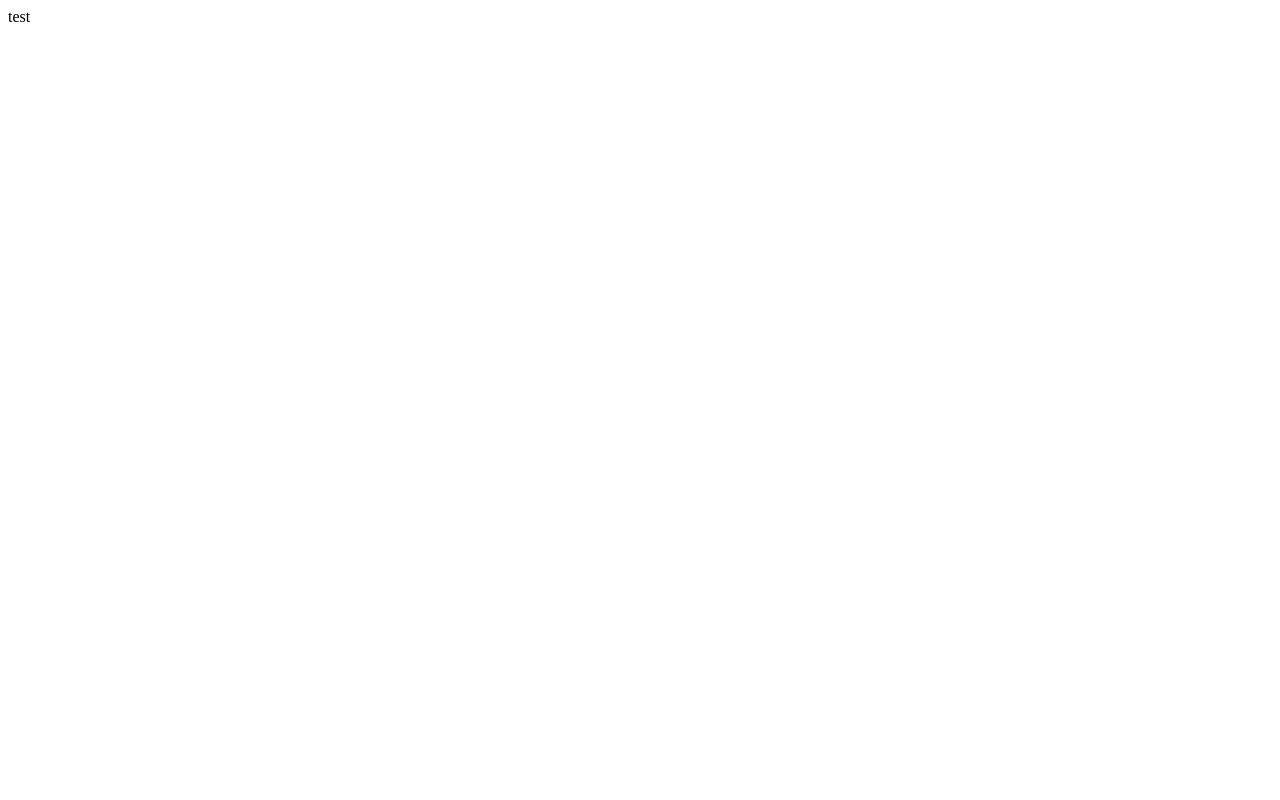
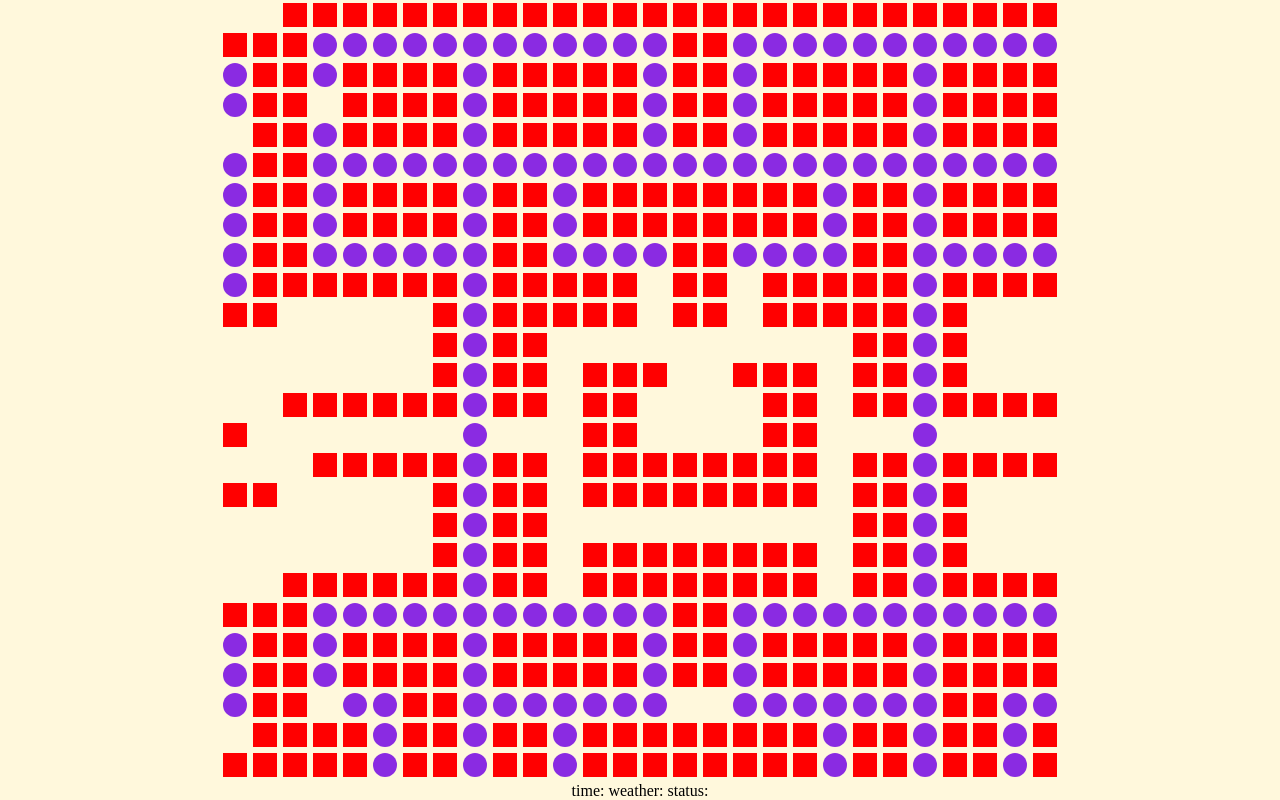
Before and after one commit to devstackq/becoder, a plain HTML site: page client/index.html in a window 1280 px wide. Drawn offline with Linux system fonts and the light colour scheme.

Commit message:
start paint map

```diff
--- a/client/index.html
+++ b/client/index.html
@@ -1,13 +1,17 @@
 <!DOCTYPE html>
 <html lang="en">
+
 <head>
     <meta charset="UTF-8">
     <meta http-equiv="X-UA-Compatible" content="IE=edge">
+    <link rel="stylesheet" href="./statics/css/style.css">
     <meta name="viewport" content="width=device-width, initial-scale=1.0">
     <title>BeCoder! Smart Office</title>
 </head>
+
 <body>
-    test
-    <script src="./main.js"></script>
+    <div id='app'></div>
 </body>
+<script type="module" src='./statics/js/route.js'> </script>
+
 </html>
--- a/client/main.js
+++ /dev/null
@@ -1 +0,0 @@
-console.log('js active')
--- /dev/null
+++ b/client/statics/css/style.css
@@ -0,0 +1,51 @@
+body {
+    overflow: hidden;
+    padding: 0;
+    margin: 0;
+    background:cornsilk;
+    box-sizing: border-box;
+}
+
+#app {
+    width: 100vw;
+    height: 100vh;
+    display: flex;
+    justify-content: center;
+    align-items: center;
+    flex-direction: column;
+}
+.grid {
+    justify-content: center;
+    display: grid;
+    overflow: hidden;
+    position: relative;
+}
+.wall {
+    background-color: red;
+    position: absolute;
+    left: 10%;
+    top: 10%;
+    width: 80%;
+    height: 80%;
+
+}
+
+.box {
+    text-align: center;
+    position: relative;
+}
+.coin {
+    position: absolute;
+    left: 10%;
+    top: 10%;
+    width: 80%;
+    height: 80%;
+    /* background-image: url("./assets/corona.png"); */
+    border-radius: 50%;
+    background-color: blueviolet;
+    background-repeat: no-repeat;
+    will-change: opacity;
+    background-position: center;
+    background-repeat: no-repeat;
+    background-size: contain;
+}
--- /dev/null
+++ b/client/statics/js/components/Place.js
@@ -0,0 +1,428 @@
+export default class {
+    constructor(params) {
+        this.params = params;
+    }
+
+    setTitle(title) {
+        document.title = title;
+    }
+
+    init() {
+        const URL = "http://localhost:8888";
+
+        // const worker = {}
+
+        const directsX = ["left", "right"];
+        const directsY = ["up", "down"];
+        let killTimer = null;
+
+
+        //keys state, l/r/u/d
+        const keys = {
+            KeyA: false,
+            KeyD: false,
+            KeyW: false,
+            KeyS: false,
+            restart: false,
+            death: false,
+            x: 0,
+            y:0
+        };
+
+        let rafId = 0;
+
+        //manage dom elems - coin opacity
+        const mapItemsInDom = [];
+        //for dumping props object, add pacamn & ghost Dom objects
+        const obj = {};
+        //clear interval - when temeout 10sec
+        let interval;
+
+        const props = {
+            x: "", // for grid row - first render items in Dom - set grid style
+            y: "",
+            h: 31, // height borad, count Y
+            size: 28,
+            inPlay: false, // play state
+            time: {
+                sec: 0,
+                min: 0,
+            },
+            skip: false,
+            sceneType: "",
+            mainMenu: true,
+        };
+
+        //unit objects - for manipualte game
+        const persons = {
+            alien: {
+                posX: 450,
+                posY: 420,
+                basePos: 407,
+                direct: "up",
+            },
+
+            worker: {
+                role: "",
+                message: "",
+                direct: "up",
+                posX: 425,
+                posY: 695,
+                basePos: 658,
+                transX: "",
+                indexMap: 0,
+                life: 5,
+                score: 0,
+                countCoin: 0,
+                canKill: false,
+                pause: false,
+                lastIndex: 0
+            },
+            devices: {
+                lights: [],//position light
+                heatings: [],
+                accessByFace: []
+            }
+        };
+
+        const mapGame = [
+            1, 1, 1, 1, 1, 1, 1, 1, 1, 1, 1, 1, 1, 1, 1, 1, 1, 1, 1, 1, 1, 1, 1, 1,
+            1, 1, 1, 1, 1, 0, 0, 0, 0, 0, 0, 0, 0, 0, 0, 0, 0, 1, 1, 0, 0, 0, 0, 0,
+            0, 0, 0, 0, 0, 0, 0, 1, 1, 0, 1, 1, 1, 1, 0, 1, 1, 1, 1, 1, 0, 1, 1, 0,
+            1, 1, 1, 1, 1, 0, 1, 1, 1, 1, 0, 1, 1, 4, 1, 1, 1, 1, 0, 1, 1, 1, 1, 1,
+            0, 1, 1, 0, 1, 1, 1, 1, 1, 0, 1, 1, 1, 1, 4, 1, 1, 0, 1, 1, 1, 1, 0, 1,
+            1, 1, 1, 1, 0, 1, 1, 0, 1, 1, 1, 1, 1, 0, 1, 1, 1, 1, 0, 1, 1, 0, 0, 0,
+            0, 0, 0, 0, 0, 0, 0, 0, 0, 0, 0, 0, 0, 0, 0, 0, 0, 0, 0, 0, 0, 0, 0, 1,
+            1, 0, 1, 1, 1, 1, 0, 1, 1, 0, 1, 1, 1, 1, 1, 1, 1, 1, 0, 1, 1, 0, 1, 1,
+            1, 1, 0, 1, 1, 0, 1, 1, 1, 1, 0, 1, 1, 0, 1, 1, 1, 1, 1, 1, 1, 1, 0, 1,
+            1, 0, 1, 1, 1, 1, 0, 1, 1, 0, 0, 0, 0, 0, 0, 1, 1, 0, 0, 0, 0, 1, 1, 0,
+            0, 0, 0, 1, 1, 0, 0, 0, 0, 0, 0, 1, 1, 1, 1, 1, 1, 1, 0, 1, 1, 1, 1, 1,
+            9, 1, 1, 9, 1, 1, 1, 1, 1, 0, 1, 1, 1, 1, 1, 1, 3, 3, 3, 3, 3, 1, 0, 1,
+            1, 1, 1, 1, 9, 1, 1, 9, 1, 1, 1, 1, 1, 0, 1, 3, 3, 3, 3, 3, 3, 3, 3, 3,
+            3, 1, 0, 1, 1, 9, 9, 9, 9, 9, 9, 9, 9, 9, 9, 1, 1, 0, 1, 3, 3, 3, 3, 3,
+            3, 3, 3, 3, 3, 1, 0, 1, 1, 9, 1, 1, 1, 6, 6, 1, 1, 1, 9, 1, 1, 0, 1, 3,
+            3, 3, 3, 3, 1, 1, 1, 1, 1, 1, 0, 1, 1, 9, 1, 1, 9, 9, 9, 9, 1, 1, 9, 1,
+            1, 0, 1, 1, 1, 1, 1, 8, 9, 9, 9, 9, 9, 9, 0, 9, 9, 9, 1, 1, 2, 2, 2, 2,
+            1, 1, 9, 9, 9, 0, 9, 9, 9, 9, 9, 9, 8, 1, 1, 1, 1, 1, 0, 1, 1, 9, 1, 1,
+            1, 1, 1, 1, 1, 1, 9, 1, 1, 0, 1, 1, 1, 1, 1, 1, 3, 3, 3, 3, 3, 1, 0, 1,
+            1, 9, 1, 1, 1, 1, 1, 1, 1, 1, 9, 1, 1, 0, 1, 3, 3, 3, 3, 3, 3, 3, 3, 3,
+            3, 1, 0, 1, 1, 9, 9, 9, 9, 9, 9, 9, 9, 9, 9, 1, 1, 0, 1, 3, 3, 3, 3, 3,
+            3, 3, 3, 3, 3, 1, 0, 1, 1, 9, 1, 1, 1, 1, 1, 1, 1, 1, 9, 1, 1, 0, 1, 3,
+            3, 3, 3, 3, 1, 1, 1, 1, 1, 1, 0, 1, 1, 9, 1, 1, 1, 1, 1, 1, 1, 1, 9, 1,
+            1, 0, 1, 1, 1, 1, 1, 1, 1, 0, 0, 0, 0, 0, 0, 0, 0, 0, 0, 0, 0, 1, 1, 0,
+            0, 0, 0, 0, 0, 0, 0, 0, 0, 0, 0, 1, 1, 0, 1, 1, 1, 1, 0, 1, 1, 1, 1, 1,
+            0, 1, 1, 0, 1, 1, 1, 1, 1, 0, 1, 1, 1, 1, 0, 1, 1, 0, 1, 1, 1, 1, 0, 1,
+            1, 1, 1, 1, 0, 1, 1, 0, 1, 1, 1, 1, 1, 0, 1, 1, 1, 1, 0, 1, 1, 4, 0, 0,
+            1, 1, 0, 0, 0, 0, 0, 0, 0, 9, 9, 0, 0, 0, 0, 0, 0, 0, 1, 1, 0, 0, 4, 1,
+            1, 1, 1, 0, 1, 1, 0, 1, 1, 0, 1, 1, 1, 1, 1, 1, 1, 1, 0, 1, 1, 0, 1, 1,
+            0, 1, 1, 1, 1, 1, 1, 0, 1, 1, 0, 1, 1, 0, 1, 1, 1, 1, 1, 1, 1, 1, 0, 1,
+            1, 0, 1, 1, 0, 1, 1, 1, 1, 0, 0, 0, 0, 0, 0, 1, 1, 0, 0, 0, 0, 1, 1, 0,
+            0, 0, 0, 1, 1, 0, 0, 0, 0, 0, 0, 1, 1, 0, 1, 1, 1, 1, 1, 1, 1, 1, 1, 1,
+            0, 1, 1, 0, 1, 1, 1, 1, 1, 1, 1, 1, 1, 1, 0, 1, 1, 0, 1, 1, 1, 1, 1, 1,
+            1, 1, 1, 1, 0, 1, 1, 0, 1, 1, 1, 1, 1, 1, 1, 1, 1, 1, 0, 1, 1, 0, 0, 0,
+            0, 0, 0, 0, 0, 0, 0, 0, 0, 0, 0, 0, 0, 0, 0, 0, 0, 0, 0, 0, 0, 0, 0, 1,
+            1, 1, 1, 1, 1, 1, 1, 1, 1, 1, 1, 1, 1, 1, 1, 1, 1, 1, 1, 1, 1, 1, 1, 1,
+            1, 1, 1, 1,
+        ];
+        //1 wall, 0 coin, 4 cookie, 8 teleport, 3 -empty, 9 freepath
+
+
+        const move = (direction, person) => {
+            //get index - by formula, posX, posY - index for mapGame // formula = y / 30 * 28 + x / 30
+            if (person.alien) {
+                alert('к вам пришел гость / происходит проникновение')//set msg dashboard
+            }
+
+            persons.pacman.indexMap = Math.floor(
+                ((persons.pacman.posY - 5) / 30) * 28 + (persons.pacman.posX - 5) / 30
+            );
+            // persons.pacman.lastIndex = persons.pacman.indexMap;
+
+            //switch case - currentPosition & person_role  & time ?
+
+            if (persons.pacman.restart) {
+                //restore in array map value
+                for (let i = 0; i < replaced.length; i++) {
+                    mapGame[replaced[i]] = 0;
+                }
+                for (let i = 0; i < cookie.length; i++) {
+                    mapGame[cookie[i]] = 4;
+                }
+                persons.pacman.posX = 425;
+                persons.pacman.posY = 695;
+                persons.pacman.score = 0;
+                persons.pacman.indexMap = 658;
+                //set def value in array Map
+                persons.pacman.canKill = false;
+                clearTimeout(killTimer);
+                // console.log(killTimer, "in worker");
+                persons.pacman.restart = false;
+            }
+            //check if key press equal  Right, nextPos in mapGame != 1, update value, goToRight
+            if (keys.KeyA) {
+                persons.pacman.direct = "left";
+                if (mapGame[persons.pacman.indexMap - 1] !== 1) {
+                    persons.pacman.posX -= 30;
+                    persons.pacman.indexMap -= 1;
+                    persons.pacman.transX = "translateX(0%)";
+                    //check tele
+                    if (mapGame[persons.pacman.indexMap] === 8) {
+                        persons.pacman.posX += 840;
+                    }
+                }
+            } else if (keys.KeyD) {
+                persons.pacman.direct = "right";
+                if (mapGame[persons.pacman.indexMap + 1] !== 1) {
+                    //canKill - and intersect -> -life
+                    persons.pacman.indexMap += 1;
+                    persons.pacman.posX += 30;
+                    persons.pacman.transX = "translateX(100%)";
+                    if (mapGame[persons.pacman.indexMap] === 8) {
+                        persons.pacman.posX -= 840;
+                    }
+                }
+            } else if (keys.KeyW) {
+                persons.pacman.direct = "up";
+                if (mapGame[persons.pacman.indexMap - 28] !== 1) {
+                    persons.pacman.indexMap -= 28;
+                    persons.pacman.posY -= 30;
+                }
+            } else if (keys.KeyS) {
+                persons.pacman.direct = "down";
+                if (
+                    mapGame[persons.pacman.indexMap + 28] !== 1 &&
+                    mapGame[persons.pacman.indexMap + 28] !== 6
+                ) {
+                    persons.pacman.indexMap += 28;
+                    persons.pacman.posY += 30;
+                }
+            }
+            //if pacman stay 1 position, check interect
+            if (!persons.pacman.canKill) {
+                isIntersect(persons.pacman.direct, "pacman");
+            }
+            if (persons.pacman.canKill) {
+                isIntersect(persons.pacman.direct, "ghost");
+            }
+            // console.log(mapGame[persons.pacman.indexMap], keys.restart);
+            // if changed pacman icndex, eqaul 4 || 0, add score, change - currentPos = 0, -> currPos = 9
+            if (mapGame[persons.pacman.indexMap] !== 1) {
+                if (mapGame[persons.pacman.indexMap] === 0) {
+                    persons.pacman.score += 1;
+                    persons.pacman.countCoin++;
+                    //remember index, then restore mapGame array by index
+                    replaced.push(persons.pacman.indexMap);
+                }
+                //Invulnerable pacman 10 sec
+                if (mapGame[persons.pacman.indexMap] === 4) {
+                    persons.pacman.score += 5;
+                    persons.pacman.canKill = true;
+                    clearTimeout(killTimer);
+                    killGhost(persons.pacman.killTime);
+                    persons.pacman.countCoin++; // count coin for - check win game
+                }
+                if (persons.pacman.indexMap !== 420 && persons.pacman.indexMap !== 391) {
+                    mapGame[persons.pacman.indexMap] = 9;
+                }
+            }
+        };
+        document.addEventListener("keyup", (e) => {
+            if (e.code in keys) {
+                keys[e.code] = false;
+            }
+        });
+
+        const startTime = () => {
+            props.notify.style.display = "none";
+            //  props.time.sec === 60 ? ((props.time.sec = 0), (props.time.min += 1)) : 0; def time
+            interval = setInterval(() => {
+                props.time.sec += 1;
+                props.time.sec === 30
+                    ? ((props.time.sec = 0), (props.time.min += 1))
+                    : 0;
+            }, 1000);
+        };
+
+
+        let text = [];
+        let textPos = 0;
+        let lastPos = 0;
+
+        //history ;; ?
+        // document.addEventListener("keydown", (e) => {
+
+        //     if (prefix === "lose" || prefix === "win") {
+        //         if (prefix === "win") {
+        //             msg = "Твое достижение останется на скалах предков... ";
+
+
+        //transform translate each item - change posit 0 in Dom
+        const render = (...args) => {
+            args.forEach((el, i) => {
+                obj[
+                    el.nick
+                ].style.transform = `translate(${el.posX}px, ${el.posY}px)`;
+            });
+        };
+
+
+        const step = () => {
+            if (props.inPlay) {
+                unitsMT.cool--;
+                if (unitsMT.cool < 0) {
+                    //set updated data from bg thread
+                    unitsMT.pacman.posX = e.data.pacman.posX;
+                    unitsMT.pacman.posY = e.data.pacman.posY;
+                    unitsMT.pacman.indexMap = e.data.pacman.indexMap;
+                    unitsMT.pacman.score = e.data.pacman.score;
+                    unitsMT.pacman.life = e.data.pacman.life;
+                    unitsMT.pacman.countCoin = e.data.pacman.countCoin;
+                    unitsMT.pacman.canKill = e.data.pacman.canKill;
+                    unitsMT.pacman.transX = e.data.pacman.transX;
+                    unitsMT.pacman.death = e.data.pacman.death;
+                    // keys.restart = e.data.pacman.restart;
+                };
+                //if changed pacman index, eqaul 4 || 0, add score, change - currentPos = 0, -> currPos = 9
+                if (mapGame[unitsMT.pacman.indexMap] !== 1) {
+                    if (
+                        unitsMT.pacman.indexMap !== 391 &&
+                        unitsMT.pacman.indexMap !== 420 &&
+                        unitsMT.pacman.indexMap !== 350 &&
+                        unitsMT.pacman.indexMap !== 349
+                    ) {
+                        //change opacity - coin
+                        mapItemsInDom[
+                            unitsMT.pacman.indexMap
+                        ].children[0].style.opacity = 0;
+                    }
+                    //change mouth - pacman
+                    obj.pacman_mouth.style.transform = unitsMT.pacman.transX;
+                }
+                if (unitsMT.pacman.life > 0) {
+                    if (unitsMT.pacman.countCoin === 244) {
+                        props.sceneType = "win";
+                        endGame();
+                    }
+                } else {
+                    props.sceneType = "lose";
+                    endGame();
+                }
+                //render - draw
+                obj.pacman.style.transform = `translate(${unitsMT.pacman.posX}px, ${unitsMT.pacman.posY}px)`;
+                obj.redGhost.style.transform = `translate(${unitsMT.redGhost.posX}px, ${unitsMT.redGhost.posY}px)`;
+                obj.orangeGhost.style.transform = `translate(${unitsMT.orangeGhost.posX}px, ${unitsMT.orangeGhost.posY}px)`;
+                obj.cyanGhost.style.transform = `translate(${unitsMT.cyanGhost.posX}px, ${unitsMT.cyanGhost.posY}px)`;
+                obj.pinkGhost.style.transform = `translate(${unitsMT.pinkGhost.posX}px, ${unitsMT.pinkGhost.posY}px)`;
+                //updated value - render scoreboard
+                props.scoreBoard.children[0].textContent = `Вирусы:${unitsMT.pacman.score} Жизни:${unitsMT.pacman.life}  Месяц:${props.time.min} Дни:${props.time.sec} `;
+                //cooldwon, 5 * 16.7 -> reaction each 83ms
+                unitsMT.cool = 6;
+            }
+            rafId = requestAnimationFrame(step);
+            if (unitsMT.pacman.pause) {
+                window.cancelAnimationFrame(rafId);
+            }
+
+        };
+
+        const createBoard = () => {
+            //create each block -> get data from mapGame array
+
+            //   let l = window.matchMedia("(max-width: 700px)")
+            //   if(l.matches) {
+            //     x = 13
+            //   }
+            mapGame.forEach((el, idx) => {
+                createBlock(el);
+            });
+            // get static elems -> add in Obejct, then add array - tags, change values -> render new value
+            for (let i = 0; i < props.size; i++) {
+                props.x += 30 + "px "; //cell grid height, width count - for grid
+            }
+            // 31 count height field Map
+            for (let i = 0; i < props.h; i++) {
+                props.y += 30 + "px "; //cell grid rows count, 31px
+            }
+            //set grid rows, columns, size - count
+            props.grid.style.gridTemplateColumns = props.x;
+            props.grid.style.gridTemplateRows = props.y;
+            //board localy dom, props.grid -> in DOm browser inserted
+        };
+
+        const createBlock = (type) => {
+            let div = document.createElement("div");
+            div.classList.add("box");
+            //create new div -> add class, append object - props.grid
+            if (type === 0) {
+                const coin = document.createElement("div");
+                coin.classList.add("coin");
+                div.append(coin);
+            } else if (type === 1) {
+                let wall = document.createElement("div");
+                wall.classList.add("wall");
+                div.append(wall);
+            } else if (type === 4) {
+                let cookie = document.createElement("div");
+                cookie.classList.add("cookie");
+                div.append(cookie);
+            } else if (type === 6) {
+                let door = document.createElement("div");
+                door.classList.add("doorEnemy");
+                div.append(door);
+            } else if (type === 8) {
+                let teleport = document.createElement("div");
+                teleport.classList.add("teleport");
+                div.append(teleport);
+            } else if (type === 9) {
+                let free = document.createElement("div");
+                free.classList.add("free");
+                div.append(free);
+            }
+            div.type = type;
+            mapItemsInDom.push(div);
+            props.grid.append(div);
+        };
+
+
+        //dom onladed -> get grid elem, -> append - block, then manipulate this dom object, etc
+        window.onload = () => {
+            //save cache dom in nodes - addres in Ram - > then change by pointer
+            props.root = document.querySelector("div#app");
+            props.grid = document.querySelector("div.grid");
+            props.modal = document.querySelector("div.modal");
+            props.notify = document.querySelector("div.notify");
+            obj.worker = document.querySelector("div#workerId");
+
+            createBoard();
+            console.log('creates board')
+        };
+    }
+
+    async getHtml() {
+        let wrapper = `
+
+          <div id='grid' class="grid">
+
+              <div id='workerId' class="worker" type=7>
+                  <div class=""></div>
+              </div>
+
+              <div class="" id='alienId'>
+                   <div class=""></div>
+              </div>
+
+        </div>
+
+          <div class='modal' id='modal'>
+
+              <div class="" id="dashboardId">
+                <span id="timeId"> time: </span>
+                <span id="weatherId"> weather: </span>
+                <span id="statusId"> status: </span>
+              </div>
+
+        </div>`;
+
+        return wrapper;
+    }
+}
--- /dev/null
+++ b/client/statics/js/route.js
@@ -0,0 +1,58 @@
+import Main from "./components/Place.js";
+
+const pathToRegex = path => new RegExp("^" + path.replace(/\//g, "\\/").replace(/:\w+/g, "(.+)") + "$");
+
+const getParams = match => {
+    const values = match.result.slice(1);
+    const keys = Array.from(match.route.path.matchAll(/:(\w+)/g)).map(result => result[1]);
+
+    return Object.fromEntries(keys.map((key, i) => {
+        return [key, values[i]];
+    }));
+};
+
+const navigateTo = url => {
+    history.pushState(null, null, url);
+    router();
+};
+
+const router = async() => {
+    const routes = [
+        { path: "/", view: Main },
+        // { path: "/dash", view: Dashboard },
+    ];
+
+    const potentialMatches = routes.map(route => {
+        return {
+            route: route,
+            result: location.pathname.match(pathToRegex(route.path))
+        };
+    });
+
+    let match = potentialMatches.find(potentialMatch => potentialMatch.result !== null);
+
+    if (!match) {
+        match = {
+            route: routes[0],
+            result: [location.pathname]
+        };
+    }
+
+    const view = new match.route.view(getParams(match));
+    view.setTitle(match.result[0])
+        // console.log(match.route)
+    document.querySelector("#app").innerHTML = await view.getHtml();
+    view.init()
+};
+
+window.addEventListener("popstate", router);
+
+document.addEventListener("DOMContentLoaded", () => {
+    document.body.addEventListener("click", e => {
+        if (e.target.matches("[data-link]")) {
+            e.preventDefault();
+            navigateTo(e.target.href);
+        }
+    });
+    router();
+});
```
Also changed, not shown: client/statics/js/components/Dashboard.js (added, +13 -0 lines), requirements.txt, 1 other file.
